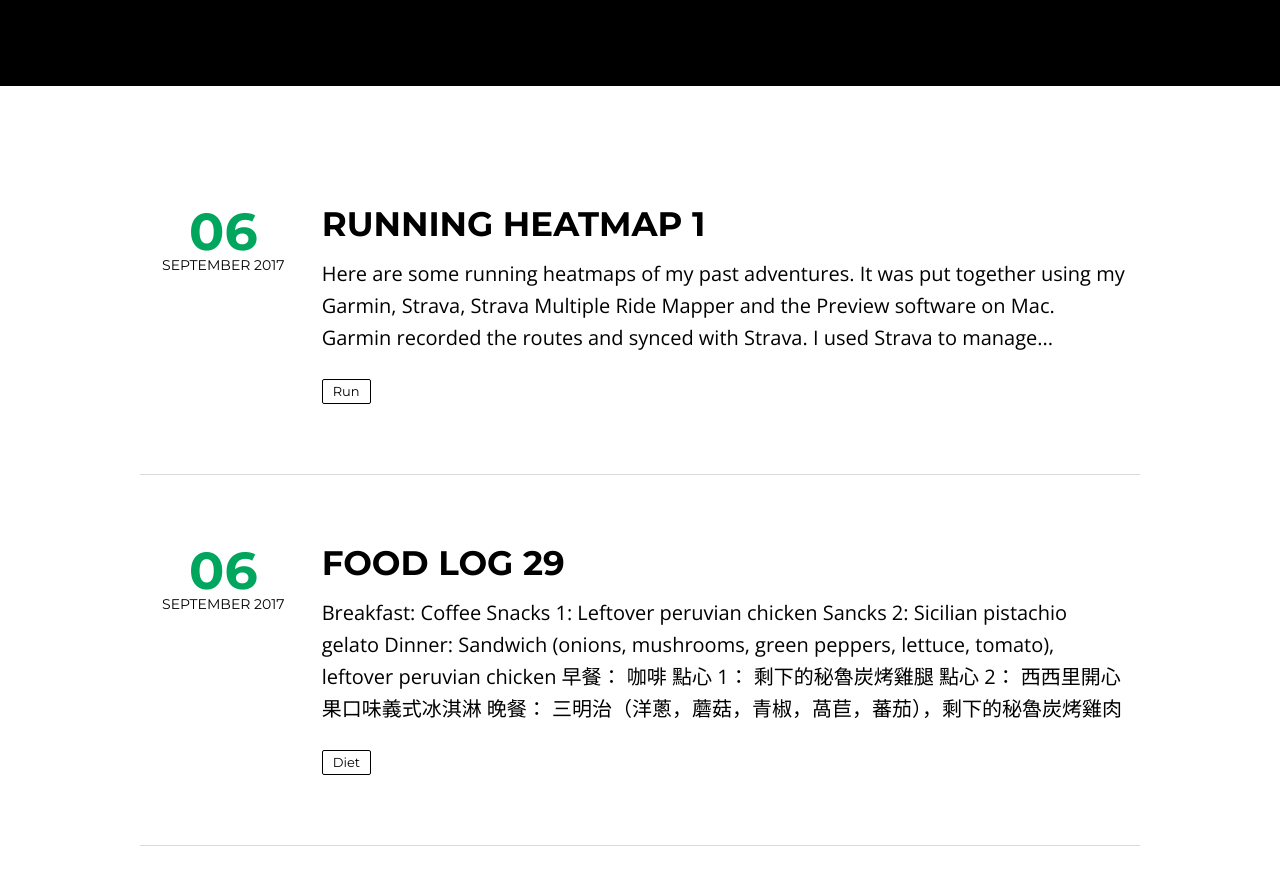
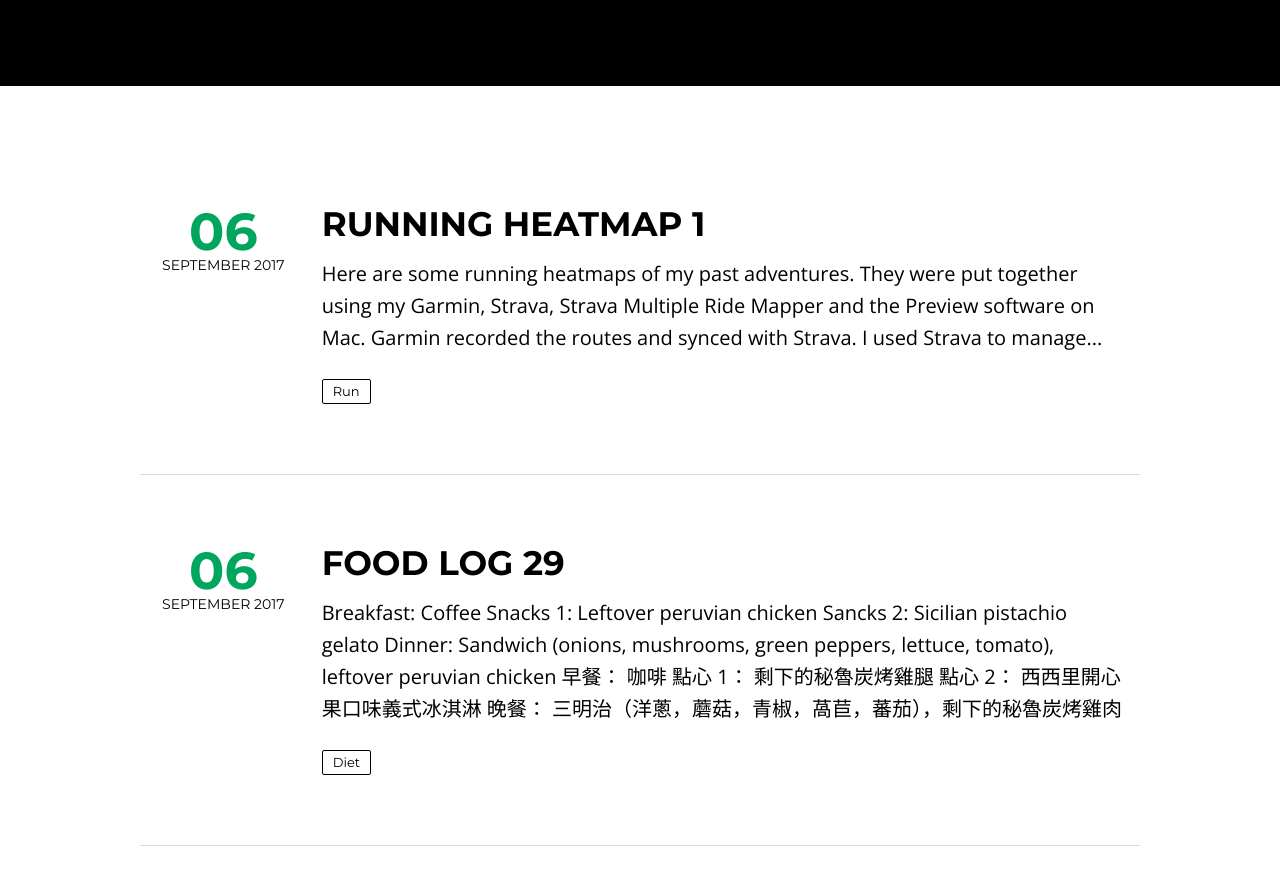
Before and after one commit to kcmlin/kcmlin.github.io, a Jekyll site: the page built from index.html, in a window 1280 px wide and 900 px high, scrolled down 438 px. Shown: the top 885 px of the window. Built offline with Jekyll 4.4.1, drawn with Linux system fonts in a browser that asks for light colours; nearby versions of some CDN libraries; the list of posts is cut into pages by our own code.

Commit message:
Update 2017-09-06-runmap1.md

```diff
--- a/_posts/2017-09-06-runmap1.md
+++ b/_posts/2017-09-06-runmap1.md
@@ -11,7 +11,7 @@ featured: false
 published: true
 ---
 
-Here are some running heatmaps of my past adventures. It was put together using my Garmin, [Strava](https://www.strava.com/athletes/3104875), [Strava Multiple Ride Mapper](http://www.jonathanokeeffe.com/strava/map.php) and the Preview software on Mac. Garmin recorded the routes and synced with Strava. I used Strava to manage workouts. Strava Multiple Ride Mapper pulled information from Strava and overlaid the routes together (with some tweaks in setting). Preview was used at the end to add a location name and a timestamp.
+Here are some running heatmaps of my past adventures. They were put together using my Garmin, [Strava](https://www.strava.com/athletes/3104875), [Strava Multiple Ride Mapper](http://www.jonathanokeeffe.com/strava/map.php) and the Preview software on Mac. Garmin recorded the routes and synced with Strava. I used Strava to manage workouts. Strava Multiple Ride Mapper pulled information from Strava and overlaid the routes together (with some tweaks in setting). Preview was used at the end to add a location name and a timestamp.
 
 * Addis Ababa, Ethiopia
 ![My running heatmap: Addis Ababa!]({{ site.url }}/images/ks_heatmap_addisababa.png)
```
